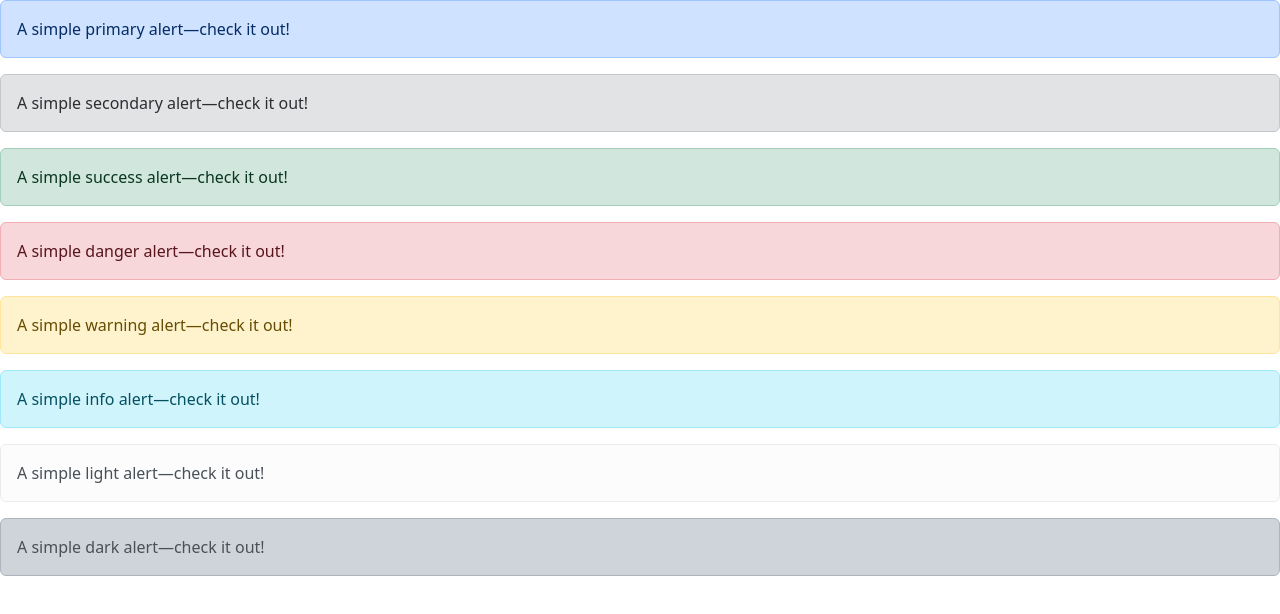
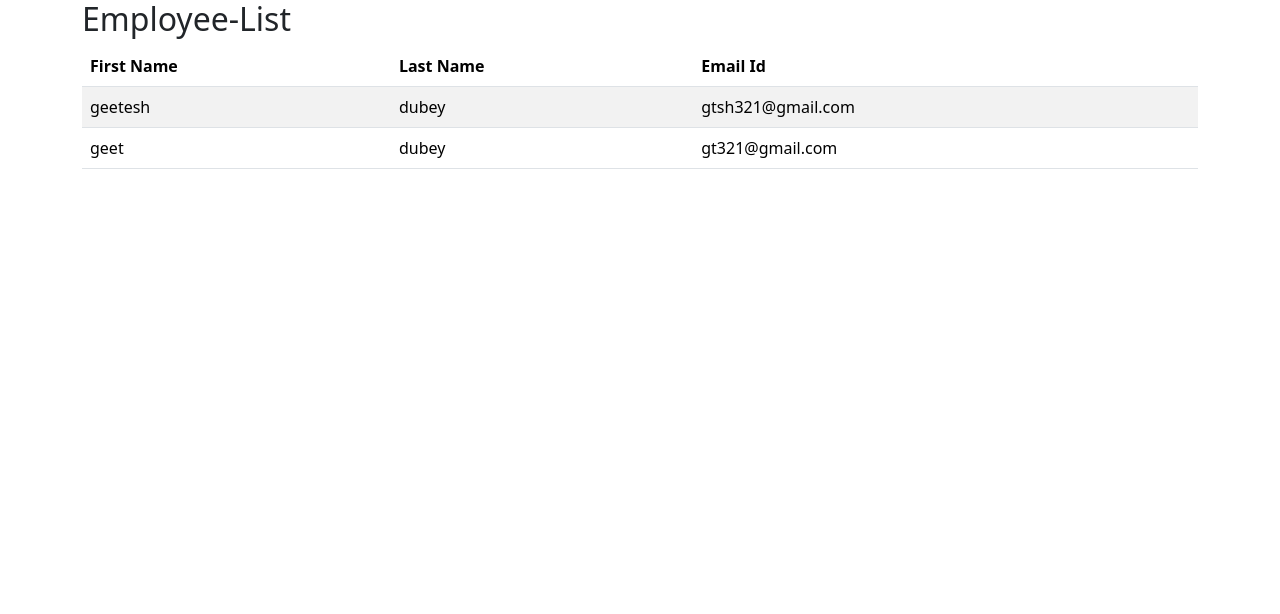
Before and after one commit to gtsh321/AngularForEmployeeManagementSystem, an Angular app: page / in a window 1280 px wide. Shown: the top 614 px of the page. Built offline with nearby package versions, Linux system fonts and the light colour scheme.

Commit message:
added a new ts class to carry the response from the restCalls to the server, created a employee list component and prepared a table in its view

```diff
--- a/src/app/app.component.html
+++ b/src/app/app.component.html
@@ -1,24 +1,3 @@
-<div class="alert alert-primary" role="alert">
-  A simple primary alert—check it out!
+<div class="container">
+  <app-employee-list></app-employee-list>
 </div>
-<div class="alert alert-secondary" role="alert">
-  A simple secondary alert—check it out!
-</div>
-<div class="alert alert-success" role="alert">
-  A simple success alert—check it out!
-</div>
-<div class="alert alert-danger" role="alert">
-  A simple danger alert—check it out!
-</div>
-<div class="alert alert-warning" role="alert">
-  A simple warning alert—check it out!
-</div>
-<div class="alert alert-info" role="alert">
-  A simple info alert—check it out!
-</div>
-<div class="alert alert-light" role="alert">
-  A simple light alert—check it out!
-</div>
-<div class="alert alert-dark" role="alert">
-  A simple dark alert—check it out!
-</div>
--- a/src/app/app.module.ts
+++ b/src/app/app.module.ts
@@ -3,10 +3,12 @@
 
 import { AppRoutingModule } from './app-routing.module';
 import { AppComponent } from './app.component';
+import { EmployeeListComponent } from './employee-list/employee-list.component';
 
 @NgModule({
   declarations: [
-    AppComponent
+    AppComponent,
+    EmployeeListComponent
   ],
   imports: [
     BrowserModule,
--- /dev/null
+++ b/src/app/employee-list/employee-list.component.html
@@ -0,0 +1,18 @@
+<h2>Employee-List</h2>
+<table class="table table-striped">
+    <thead>
+        <tr>
+            <th>First Name</th>
+            <th>Last Name</th>
+            <th>Email Id</th>
+        </tr>
+    </thead>
+    <tbody>
+        <tr *ngFor = "let employee of employees">
+            <td>{{employee.firstName}}</td>
+            <td>{{employee.lastName}}</td>
+            <td>{{employee.emailId}}</td>
+        </tr>
+    </tbody>
+
+</table>
--- /dev/null
+++ b/src/app/employee-list/employee-list.component.ts
@@ -0,0 +1,33 @@
+import { Component, OnInit } from '@angular/core';
+import { Employee } from '../employee';
+
+@Component({
+  selector: 'app-employee-list',
+  templateUrl: './employee-list.component.html',
+  styleUrl: './employee-list.component.css'
+})
+export class EmployeeListComponent implements OnInit {
+
+  employees!: Employee[];
+
+  ngOnInit(): void {
+    this.employees = [
+      {
+        id: 0,
+        firstName: 'geetesh',
+        lastName: 'dubey',
+        emailId: 'gtsh321@gmail.com'
+      },
+      {
+        id: 0,
+        firstName: 'geet',
+        lastName: 'dubey',
+        emailId: 'gt321@gmail.com'
+      }
+
+    ];
+  }
+
+
+
+}
--- /dev/null
+++ b/src/app/employee.ts
@@ -0,0 +1,6 @@
+export class Employee {
+    id!: number;
+    firstName!: string;
+    lastName!: string;
+    emailId!: string;
+}
```
Also changed, not shown: src/app/employee-list/employee-list.component.css (added), 2 other files (tests, documents, lock files or other folders).
